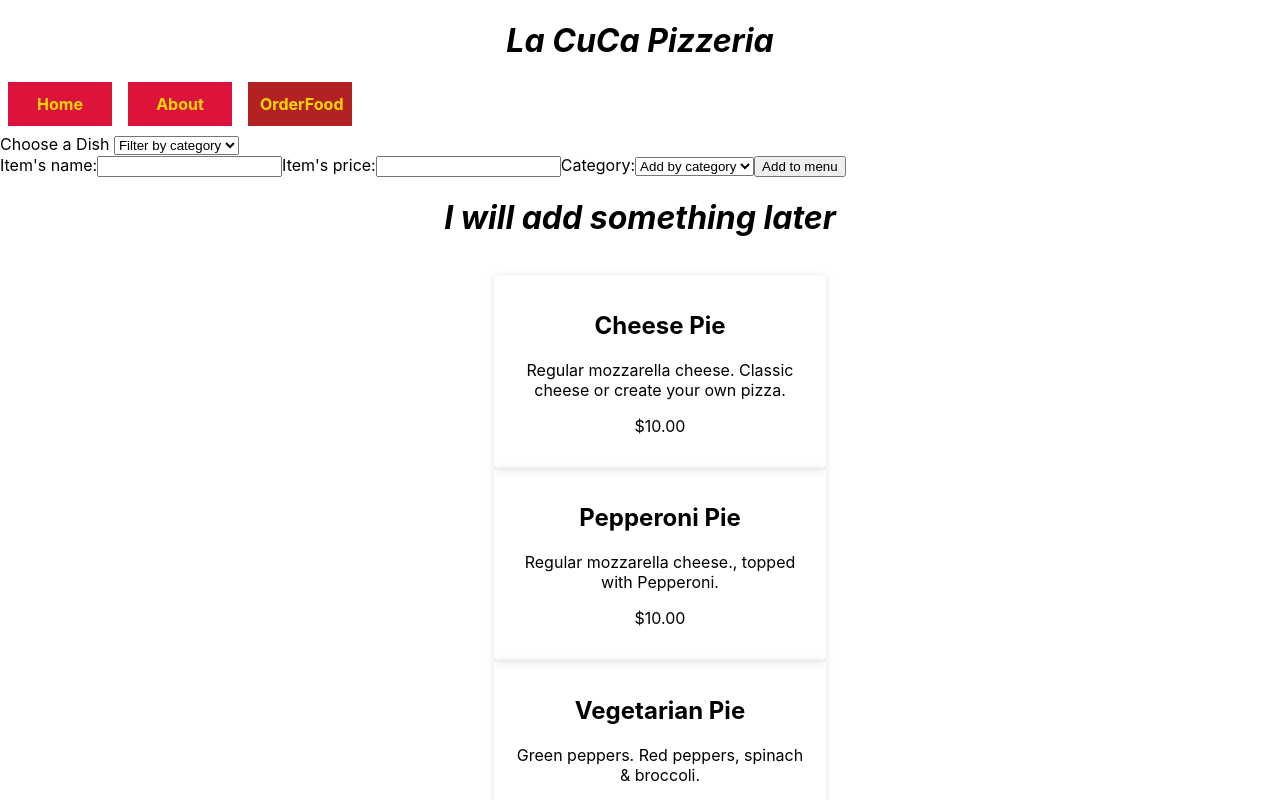
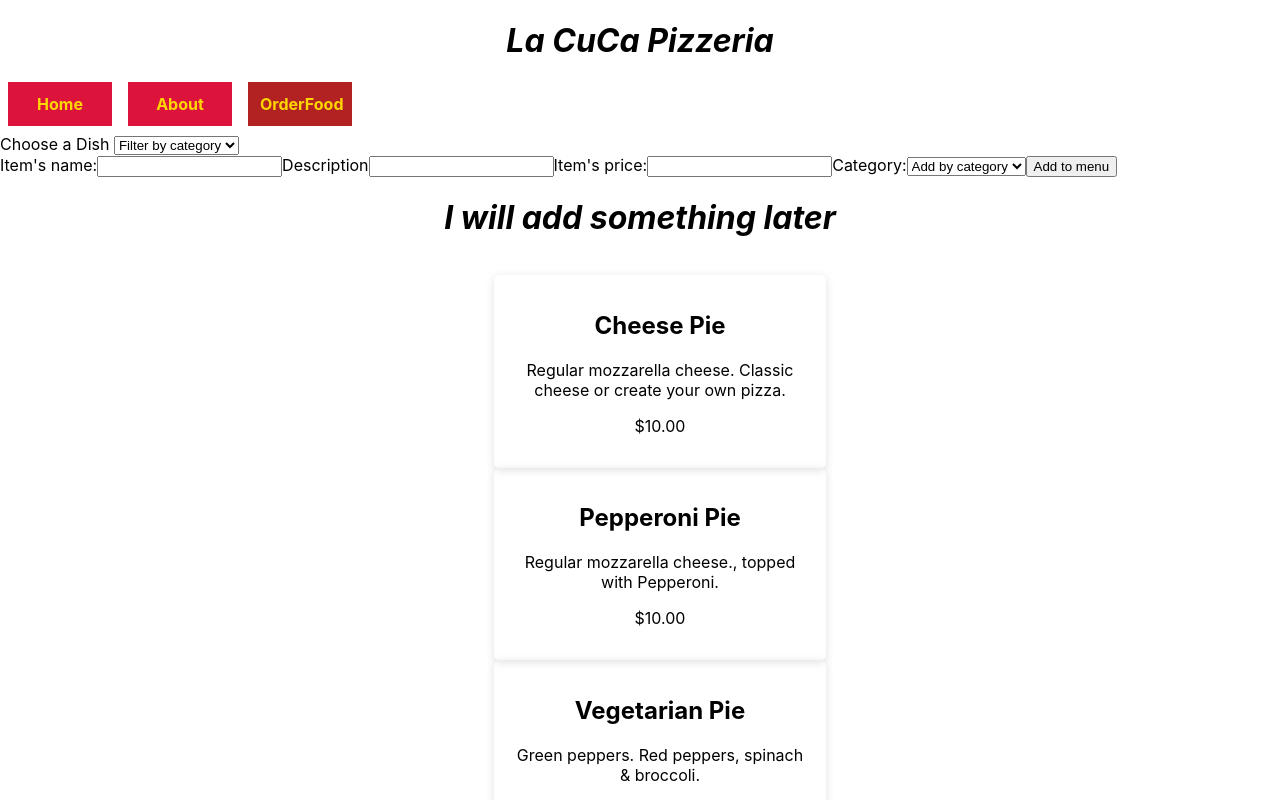
Before and after one commit to esantiagooo/esantiagooo-phase-2-project-menu-, a React (Create React App) app: page /orderfood in a window 1280 px wide. Shown: the top 800 px of the page. Built offline with nearby package versions, Linux system fonts and the light colour scheme; data requests are answered from the project's data file.

Commit message:
modified db.json
modified src/ItemForm.js

```diff
--- a/db.json
+++ b/db.json
@@ -1,5 +1,5 @@
 {
-   "Pizza" :[
+  "Pizza": [
     {
       "id": "0",
       "name": "Cheese Pie",
@@ -106,7 +106,4 @@
       "category": "speciality"
     }
   ]
-
-
-
 }
--- a/src/ItemForm.js
+++ b/src/ItemForm.js
@@ -2,6 +2,7 @@ import React, { useState } from "react";
 
 function ItemForm(){
     const [name, setName] = useState("")
+    const [description, setDescription] = useState("")
     const [price, setPrice] = useState("")
     const [category, setCategory] = useState("Product")
 
@@ -9,6 +10,7 @@ function ItemForm(){
         e.preventDefault()
         const itemInfo ={
             name: name,
+            description: description,
             price: price,
             category: category,
         }
@@ -27,7 +29,8 @@ function ItemForm(){
         <form className="NewItem" onSubmit={handleSubmit}>
             <label  htmlFor="items name">Item's name:</label>
             <input type="text" name ="name" value={name} onChange={(e)=>setName(e.target.value)}></input>
-
+            <label  htmlFor="items description">Description</label>
+            <input  type="text" name="description" value={description} onChange={(e)=>setDescription(e.target.value)} ></input>
             <label  htmlFor="items price">Item's price:</label>
             <input  type="text" name="price" value={price} onChange={(e)=>setPrice(e.target.value)} ></input>
              <label  htmlFor="items name">Category:</label>
```
Lines whose indentation alone changed are shown as unchanged.
